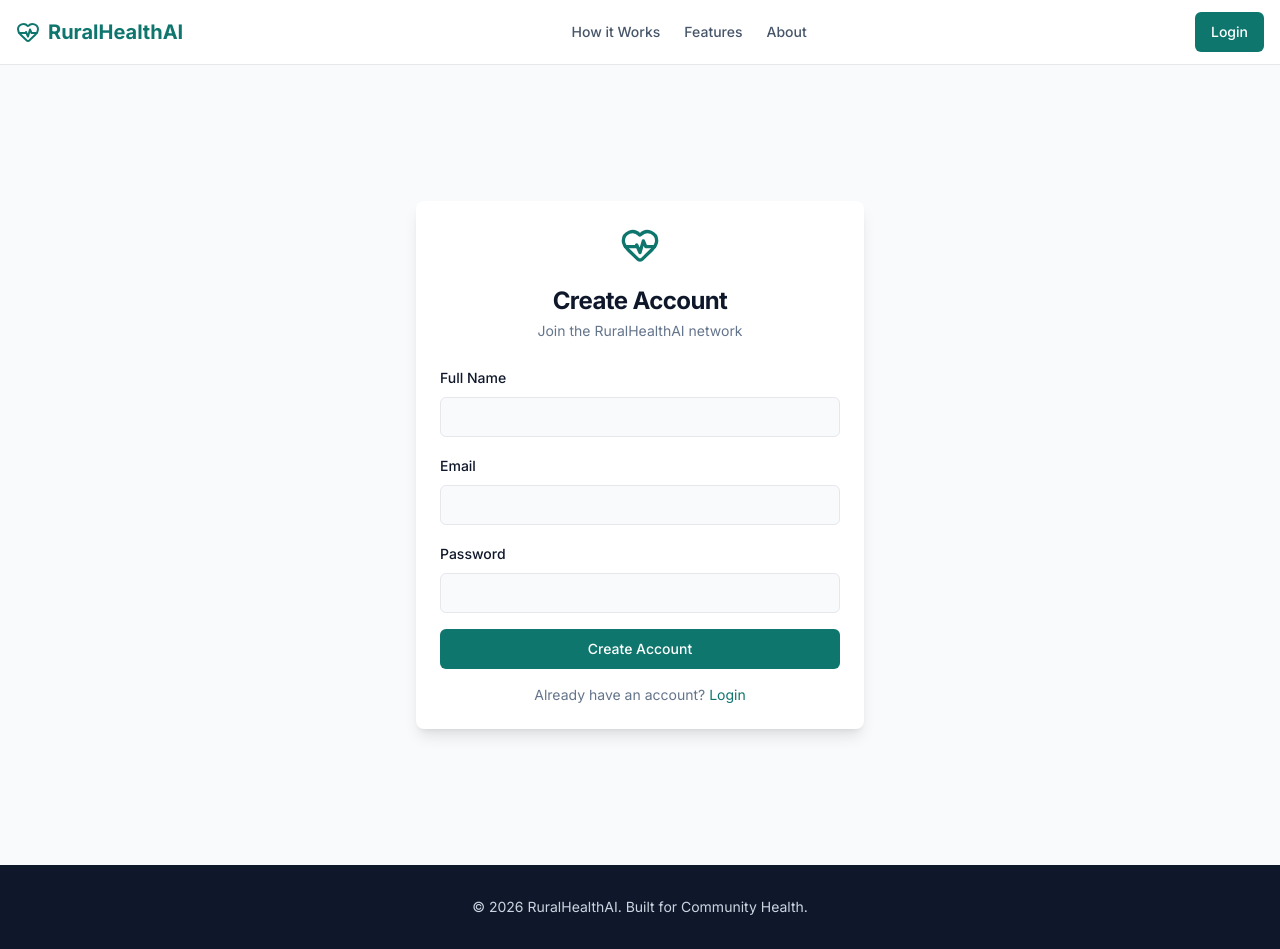
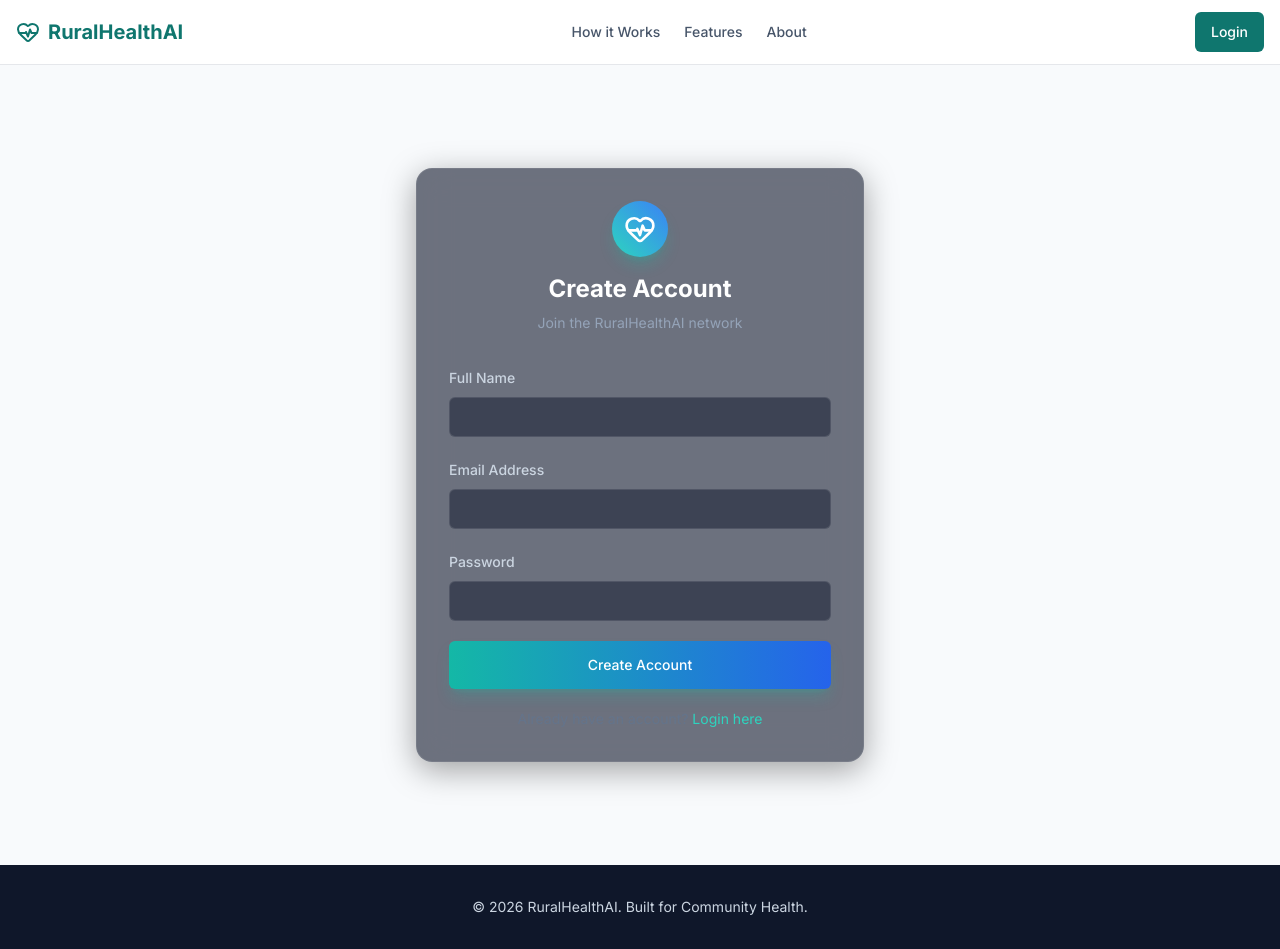
Before and after one commit to shoibahmad/RuralHealth, a React (Vite) app in the folder frontend/: page /register in a window 1280 px wide. Built offline with nearby package versions, Linux system fonts and the light colour scheme.

Commit message:
UI Overhaul: Dark Mode only, Glassmorphism, Animations, and User Name in Header

```diff
--- a/frontend/package.json
+++ b/frontend/package.json
@@ -16,6 +16,7 @@
     "@tanstack/react-query": "^5.90.19",
     "class-variance-authority": "^0.7.1",
     "clsx": "^2.1.1",
+    "framer-motion": "^12.29.0",
     "jwt-decode": "^4.0.0",
     "lucide-react": "^0.562.0",
     "react": "^19.2.0",
--- a/frontend/src/components/layout/DashboardLayout.tsx
+++ b/frontend/src/components/layout/DashboardLayout.tsx
@@ -8,12 +8,12 @@ import {
     LogOut,
     Menu,
     PlusCircle,
-    BarChart3,
-    Moon,
-    Sun
+    BarChart3
 } from "lucide-react";
 import { Button } from "../ui/button";
 import { cn } from "../../lib/utils";
+import { useAuth } from "../../context/AuthContext";
+import { motion, AnimatePresence } from "framer-motion";
 
 const SIDEBAR_ITEMS = [
     { label: "Dashboard", href: "/dashboard", icon: LayoutDashboard },
@@ -25,32 +25,15 @@ const SIDEBAR_ITEMS = [
 
 export function DashboardLayout() {
     const [sidebarOpen, setSidebarOpen] = useState(false);
-    const [isDark, setIsDark] = useState(false);
     const location = useLocation();
-
-    // Initialize theme
-    useState(() => {
-        if (document.documentElement.classList.contains('dark')) {
-            setIsDark(true);
-        }
-    });
-
-    const toggleTheme = () => {
-        const newDark = !isDark;
-        setIsDark(newDark);
-        if (newDark) {
-            document.documentElement.classList.add('dark');
-        } else {
-            document.documentElement.classList.remove('dark');
-        }
-    };
+    const { user, logout } = useAuth();
 
     return (
-        <div className="min-h-screen bg-slate-50 dark:bg-slate-950 flex transition-colors duration-300">
+        <div className="min-h-screen bg-transparent flex text-slate-100 overflow-hidden font-sans">
             {/* Sidebar Mobile Overlay */}
             {sidebarOpen && (
                 <div
-                    className="fixed inset-0 bg-black/50 z-40 md:hidden"
+                    className="fixed inset-0 bg-black/60 z-40 md:hidden backdrop-blur-sm"
                     onClick={() => setSidebarOpen(false)}
                 />
             )}
@@ -58,14 +41,21 @@ export function DashboardLayout() {
             {/* Sidebar */}
             <aside
                 className={cn(
-                    "fixed md:static inset-y-0 left-0 z-50 w-64 bg-white dark:bg-slate-900 border-r dark:border-slate-800 transition-transform duration-200 ease-in-out md:transform-none transform relative",
+                    "glass-sidebar fixed md:static inset-y-0 left-0 z-50 w-64 transition-transform duration-300 ease-out md:transform-none transform relative",
                     sidebarOpen ? "translate-x-0" : "-translate-x-full"
                 )}
             >
-                <div className="h-16 flex items-center px-6 border-b dark:border-slate-800">
-                    <span className="font-bold text-xl text-primary">RuralHealthAI</span>
+                <div className="h-20 flex items-center px-6 border-b border-white/5">
+                    <div className="flex items-center gap-2">
+                        <div className="bg-gradient-to-tr from-teal-400 to-blue-500 p-2 rounded-lg shadow-lg shadow-teal-500/20">
+                            <LayoutDashboard className="h-6 w-6 text-white" />
+                        </div>
+                        <span className="font-bold text-xl tracking-tight bg-clip-text text-transparent bg-gradient-to-r from-teal-200 to-blue-100">
+                            RuralHealthAI
+                        </span>
+                    </div>
                 </div>
-                <div className="p-4 space-y-1">
+                <div className="p-4 space-y-2 mt-4">
                     {SIDEBAR_ITEMS.map((item) => {
                         const isActive = location.pathname === item.href;
                         return (
@@ -74,56 +64,88 @@ export function DashboardLayout() {
                                 to={item.href}
                                 onClick={() => setSidebarOpen(false)}
                                 className={cn(
-                                    "flex items-center gap-3 px-3 py-2.5 rounded-md text-sm font-medium transition-colors",
+                                    "flex items-center gap-3 px-4 py-3 rounded-xl text-sm font-medium transition-all duration-200 group relative overflow-hidden",
                                     isActive
-                                        ? "bg-primary/10 text-primary dark:bg-primary/20 dark:text-primary-foreground"
-                                        : "text-slate-600 dark:text-slate-400 hover:bg-slate-100 dark:hover:bg-slate-800 hover:text-slate-900 dark:hover:text-slate-200"
+                                        ? "bg-gradient-to-r from-teal-500/20 to-blue-500/20 text-teal-200 shadow-md border border-white/5"
+                                        : "text-slate-400 hover:text-white hover:bg-white/5"
                                 )}
                             >
-                                <item.icon className="h-5 w-5" />
+                                {isActive && (
+                                    <motion.div
+                                        layoutId="activeTab"
+                                        className="absolute left-0 w-1 h-6 bg-teal-400 rounded-r-full"
+                                        initial={{ opacity: 0 }}
+                                        animate={{ opacity: 1 }}
+                                        exit={{ opacity: 0 }}
+                                    />
+                                )}
+                                <item.icon className={cn("h-5 w-5 transition-transform group-hover:scale-110", isActive ? "text-teal-400" : "text-slate-500 group-hover:text-slate-300")} />
                                 {item.label}
                             </Link>
                         )
                     })}
                 </div>
-                <div className="absolute bottom-4 left-4 right-4 space-y-2">
+                <div className="absolute bottom-6 left-4 right-4 space-y-3">
                     <Link to="/settings" onClick={() => setSidebarOpen(false)}>
-                        <Button variant="ghost" className="w-full justify-start text-slate-600 dark:text-slate-400 hover:bg-slate-100 dark:hover:bg-slate-800">
-                            <Settings className="mr-2 h-4 w-4" />
+                        <Button variant="ghost" className="w-full justify-start text-slate-400 hover:text-white hover:bg-white/5 rounded-xl h-11">
+                            <Settings className="mr-3 h-4 w-4" />
                             Settings
                         </Button>
                     </Link>
-                    <Button variant="ghost" className="w-full justify-start text-red-600 hover:text-red-700 hover:bg-red-50">
-                        <LogOut className="mr-2 h-4 w-4" />
+                    <Button
+                        variant="ghost"
+                        onClick={logout}
+                        className="w-full justify-start text-red-400 hover:text-red-300 hover:bg-red-500/10 rounded-xl h-11"
+                    >
+                        <LogOut className="mr-3 h-4 w-4" />
                         Logout
                     </Button>
                 </div>
             </aside>
 
             {/* Main Content */}
-            <div className="flex-1 flex flex-col min-w-0">
-                <header className="h-16 bg-white dark:bg-slate-900 border-b dark:border-slate-800 flex items-center justify-between px-4 md:px-8">
-                    <Button variant="ghost" size="icon" className="md:hidden" onClick={() => setSidebarOpen(true)}>
-                        <Menu className="h-6 w-6 dark:text-slate-200" />
-                    </Button>
-                    <h1 className="text-lg font-semibold text-slate-800 dark:text-slate-100 ml-2 md:ml-0">
-                        {SIDEBAR_ITEMS.find(i => i.href === location.pathname)?.label || "Dashboard"}
-                    </h1>
+            <div className="flex-1 flex flex-col min-w-0 relative">
+                <header className="h-20 glass border-b border-white/5 flex items-center justify-between px-6 md:px-10 sticky top-0 z-30">
                     <div className="flex items-center gap-4">
-                        <Button variant="ghost" size="icon" onClick={toggleTheme} className="text-slate-500 dark:text-slate-400">
-                            {isDark ? <Sun className="h-5 w-5" /> : <Moon className="h-5 w-5" />}
+                        <Button variant="ghost" size="icon" className="md:hidden text-slate-300 hover:bg-white/10" onClick={() => setSidebarOpen(true)}>
+                            <Menu className="h-6 w-6" />
                         </Button>
+                        <h1 className="text-xl font-bold text-white tracking-wide ml-2 md:ml-0">
+                            {SIDEBAR_ITEMS.find(i => i.href === location.pathname)?.label || "Dashboard"}
+                        </h1>
+                    </div>
+
+                    <div className="flex items-center gap-6">
                         <div className="hidden sm:flex flex-col items-end">
-                            <span className="text-sm font-medium text-slate-900 dark:text-slate-200">Dr. Health Worker</span>
-                            <span className="text-xs text-slate-500 dark:text-slate-400">Community Clinic A</span>
+                            <span className="text-sm font-semibold text-slate-100">
+                                {user?.full_name || "Dr. Health Worker"}
+                            </span>
+                            <span className="text-xs text-teal-400 font-medium tracking-wide uppercase">
+                                {user?.role ? user.role.replace('_', ' ') : "Medical Officer"}
+                            </span>
                         </div>
-                        <div className="h-8 w-8 rounded-full bg-primary/20 flex items-center justify-center text-primary font-bold">
-                            HW
+                        <div className="h-10 w-10 rounded-full bg-gradient-to-br from-teal-400 to-blue-600 p-[2px] shadow-lg shadow-teal-500/30">
+                            <div className="h-full w-full rounded-full bg-slate-900 flex items-center justify-center">
+                                <span className="font-bold text-white text-sm">
+                                    {user?.full_name ? user.full_name.charAt(0).toUpperCase() : "Dr"}
+                                </span>
+                            </div>
                         </div>
                     </div>
                 </header>
-                <main className="flex-1 p-4 md:p-8 overflow-auto">
-                    <Outlet />
+                <main className="flex-1 p-4 md:p-8 overflow-y-auto overflow-x-hidden scrollbar-thin scrollbar-thumb-slate-700 scrollbar-track-transparent">
+                    <AnimatePresence mode="wait">
+                        <motion.div
+                            key={location.pathname}
+                            initial={{ opacity: 0, y: 15, scale: 0.98 }}
+                            animate={{ opacity: 1, y: 0, scale: 1 }}
+                            exit={{ opacity: 0, y: -15, scale: 0.98 }}
+                            transition={{ duration: 0.3, ease: "easeOut" }}
+                            className="w-full max-w-7xl mx-auto"
+                        >
+                            <Outlet />
+                        </motion.div>
+                    </AnimatePresence>
                 </main>
             </div>
         </div>
--- a/frontend/src/index.css
+++ b/frontend/src/index.css
@@ -3,7 +3,56 @@
 @tailwind utilities;
 
 @layer base {
+  :root {
+    --background: 222 47% 11%;
+    /* Dark Slate Blue */
+    --foreground: 210 40% 98%;
+    --card: 217 33% 17%;
+    /* Lighter Slate for cards */
+    --card-foreground: 210 40% 98%;
+    --popover: 222 47% 11%;
+    --popover-foreground: 210 40% 98%;
+    --primary: 183 74% 35%;
+    /* Teal */
+    --primary-foreground: 210 40% 98%;
+    --secondary: 217 19% 27%;
+    --secondary-foreground: 210 40% 98%;
+    --muted: 217 19% 27%;
+    --muted-foreground: 215 20% 65%;
+    --accent: 217 19% 27%;
+    --accent-foreground: 210 40% 98%;
+    --destructive: 0 62% 30%;
+    --destructive-foreground: 210 40% 98%;
+    --border: 217 19% 27%;
+    --input: 217 19% 27%;
+    --ring: 183 74% 35%;
+  }
+
   body {
-    @apply bg-background text-slate-900 font-sans antialiased;
+    @apply bg-slate-950 text-slate-50 font-sans antialiased;
+    background-image: radial-gradient(at 0% 0%, hsla(253, 16%, 7%, 1) 0, transparent 50%), radial-gradient(at 50% 0%, hsla(225, 39%, 30%, 1) 0, transparent 50%), radial-gradient(at 100% 0%, hsla(339, 49%, 30%, 1) 0, transparent 50%);
+    background-attachment: fixed;
+    height: 100vh;
   }
 }
+
+.glass {
+  background: rgba(30, 41, 59, 0.4);
+  backdrop-filter: blur(12px);
+  -webkit-backdrop-filter: blur(12px);
+  border: 1px solid rgba(255, 255, 255, 0.1);
+  box-shadow: 0 4px 30px rgba(0, 0, 0, 0.1);
+}
+
+.glass-card {
+  background: rgba(15, 23, 42, 0.6);
+  backdrop-filter: blur(16px);
+  border: 1px solid rgba(255, 255, 255, 0.08);
+  box-shadow: 0 8px 32px 0 rgba(0, 0, 0, 0.36);
+}
+
+.glass-sidebar {
+  background: rgba(15, 23, 42, 0.75);
+  backdrop-filter: blur(20px);
+  border-right: 1px solid rgba(255, 255, 255, 0.05);
+}
--- a/frontend/src/pages/LoginPage.tsx
+++ b/frontend/src/pages/LoginPage.tsx
@@ -5,8 +5,9 @@ import { useAuth } from "../context/AuthContext";
 import { Button } from "../components/ui/button";
 import { Input } from "../components/ui/input";
 import { Label } from "../components/ui/label";
-import { Card, CardContent, CardHeader, CardTitle } from "../components/ui/card";
+
 import { HeartPulse, Loader2 } from "lucide-react";
+import { motion } from "framer-motion";
 
 export function LoginPage() {
     const [email, setEmail] = useState("");
@@ -47,53 +48,69 @@ export function LoginPage() {
     };
 
     return (
-        <div className="min-h-screen flex items-center justify-center bg-slate-50 px-4">
-            <Card className="w-full max-w-md border-none shadow-lg">
-                <CardHeader className="space-y-1 text-center">
-                    <div className="flex justify-center mb-4 text-primary">
-                        <HeartPulse className="h-10 w-10" />
+        <div className="min-h-screen flex items-center justify-center p-4">
+            <motion.div
+                initial={{ opacity: 0, scale: 0.95 }}
+                animate={{ opacity: 1, scale: 1 }}
+                vocab="0.5"
+                className="w-full max-w-md"
+            >
+                <div className="glass-card rounded-2xl p-8 shadow-2xl">
+                    <div className="text-center mb-8">
+                        <div className="flex justify-center mb-4">
+                            <div className="bg-gradient-to-tr from-teal-400 to-blue-500 p-3 rounded-full shadow-lg shadow-teal-500/30">
+                                <HeartPulse className="h-8 w-8 text-white" />
+                            </div>
+                        </div>
+                        <h2 className="text-2xl font-bold text-white mb-2">Welcome Back</h2>
+                        <p className="text-slate-400 text-sm">Sign in to access the RuralHealthAI platform</p>
                     </div>
-                    <CardTitle className="text-2xl font-bold">Welcome back</CardTitle>
-                    <p className="text-sm text-slate-500">Sign in to RuralHealthAI</p>
-                </CardHeader>
-                <CardContent>
-                    <form onSubmit={handleSubmit} className="space-y-4">
+
+                    <form onSubmit={handleSubmit} className="space-y-5">
                         <div className="space-y-2">
-                            <Label htmlFor="email">Email</Label>
+                            <Label htmlFor="email" className="text-slate-300">Email Address</Label>
                             <Input
                                 id="email"
                                 type="email"
-                                placeholder="healthworker@example.com"
+                                placeholder="name@clinic.com"
                                 value={email}
                                 onChange={(e) => setEmail(e.target.value)}
                                 required
+                                className="bg-slate-900/50 border-white/10 text-white placeholder:text-slate-600 focus:border-teal-500/50 focus:ring-teal-500/20"
                             />
                         </div>
                         <div className="space-y-2">
-                            <Label htmlFor="password">Password</Label>
+                            <Label htmlFor="password" className="text-slate-300">Password</Label>
                             <Input
                                 id="password"
                                 type="password"
                                 value={password}
                                 onChange={(e) => setPassword(e.target.value)}
                                 required
+                                className="bg-slate-900/50 border-white/10 text-white focus:border-teal-500/50 focus:ring-teal-500/20"
                             />
                         </div>
 
                         {error && (
-                            <div className="text-red-500 text-sm font-medium">{error}</div>
+                            <div className="p-3 rounded-md bg-red-500/10 border border-red-500/20 text-red-400 text-sm text-center">
+                                {error}
+                            </div>
                         )}
 
-                        <Button className="w-full" type="submit" disabled={loginMutation.isPending}>
-                            {loginMutation.isPending ? <Loader2 className="mr-2 h-4 w-4 animate-spin" /> : "Sign In"}
+                        <Button
+                            className="w-full bg-gradient-to-r from-teal-500 to-blue-600 hover:from-teal-400 hover:to-blue-500 text-white border-0 shadow-lg shadow-teal-500/25 py-6 font-medium transition-all duration-300"
+                            type="submit"
+                            disabled={loginMutation.isPending}
+                        >
+                            {loginMutation.isPending ? <Loader2 className="mr-2 h-5 w-5 animate-spin" /> : "Sign In"}
                         </Button>
 
-                        <div className="text-center text-sm text-slate-500 mt-4">
-                            Dont have an account? <Link to="/register" className="text-primary hover:underline">Register</Link>
+                        <div className="text-center text-sm text-slate-500 mt-6">
+                            Don't have an account? <Link to="/register" className="text-teal-400 hover:text-teal-300 hover:underline transition-colors">Register now</Link>
                         </div>
                     </form>
-                </CardContent>
-            </Card>
+                </div>
+            </motion.div>
         </div>
     )
 }
--- a/frontend/src/pages/RegisterPage.tsx
+++ b/frontend/src/pages/RegisterPage.tsx
@@ -4,8 +4,8 @@ import { useMutation } from "@tanstack/react-query";
 import { Button } from "../components/ui/button";
 import { Input } from "../components/ui/input";
 import { Label } from "../components/ui/label";
-import { Card, CardContent, CardHeader, CardTitle } from "../components/ui/card";
 import { HeartPulse, Loader2 } from "lucide-react";
+import { motion } from "framer-motion";
 
 export function RegisterPage() {
     const [formData, setFormData] = useState({
@@ -51,61 +51,78 @@ export function RegisterPage() {
     };
 
     return (
-        <div className="min-h-screen flex items-center justify-center bg-slate-50 px-4">
-            <Card className="w-full max-w-md border-none shadow-lg">
-                <CardHeader className="space-y-1 text-center">
-                    <div className="flex justify-center mb-4 text-primary">
-                        <HeartPulse className="h-10 w-10" />
+        <div className="min-h-screen flex items-center justify-center p-4">
+            <motion.div
+                initial={{ opacity: 0, scale: 0.95 }}
+                animate={{ opacity: 1, scale: 1 }}
+                vocab="0.5"
+                className="w-full max-w-md"
+            >
+                <div className="glass-card rounded-2xl p-8 shadow-2xl">
+                    <div className="text-center mb-8">
+                        <div className="flex justify-center mb-4">
+                            <div className="bg-gradient-to-tr from-teal-400 to-blue-500 p-3 rounded-full shadow-lg shadow-teal-500/30">
+                                <HeartPulse className="h-8 w-8 text-white" />
+                            </div>
+                        </div>
+                        <h2 className="text-2xl font-bold text-white mb-2">Create Account</h2>
+                        <p className="text-slate-400 text-sm">Join the RuralHealthAI network</p>
                     </div>
-                    <CardTitle className="text-2xl font-bold">Create Account</CardTitle>
-                    <p className="text-sm text-slate-500">Join the RuralHealthAI network</p>
-                </CardHeader>
-                <CardContent>
-                    <form onSubmit={handleSubmit} className="space-y-4">
+
+                    <form onSubmit={handleSubmit} className="space-y-5">
                         <div className="space-y-2">
-                            <Label htmlFor="full_name">Full Name</Label>
+                            <Label htmlFor="full_name" className="text-slate-300">Full Name</Label>
                             <Input
                                 id="full_name"
                                 value={formData.full_name}
                                 onChange={handleChange}
                                 required
+                                className="bg-slate-900/50 border-white/10 text-white placeholder:text-slate-600 focus:border-teal-500/50 focus:ring-teal-500/20"
                             />
                         </div>
                         <div className="space-y-2">
-                            <Label htmlFor="email">Email</Label>
+                            <Label htmlFor="email" className="text-slate-300">Email Address</Label>
                             <Input
                                 id="email"
                                 type="email"
                                 value={formData.email}
                                 onChange={handleChange}
                                 required
+                                className="bg-slate-900/50 border-white/10 text-white placeholder:text-slate-600 focus:border-teal-500/50 focus:ring-teal-500/20"
                             />
                         </div>
                         <div className="space-y-2">
-                            <Label htmlFor="password">Password</Label>
+                            <Label htmlFor="password" className="text-slate-300">Password</Label>
                             <Input
                                 id="password"
                                 type="password"
                                 value={formData.password}
                                 onChange={handleChange}
                                 required
+                                className="bg-slate-900/50 border-white/10 text-white focus:border-teal-500/50 focus:ring-teal-500/20"
                             />
                         </div>
 
                         {error && (
-                            <div className="text-red-500 text-sm font-medium">{error}</div>
+                            <div className="p-3 rounded-md bg-red-500/10 border border-red-500/20 text-red-400 text-sm text-center">
+                                {error}
+                            </div>
                         )}
 
-                        <Button className="w-full" type="submit" disabled={registerMutation.isPending}>
-                            {registerMutation.isPending ? <Loader2 className="mr-2 h-4 w-4 animate-spin" /> : "Create Account"}
+                        <Button
+                            className="w-full bg-gradient-to-r from-teal-500 to-blue-600 hover:from-teal-400 hover:to-blue-500 text-white border-0 shadow-lg shadow-teal-500/25 py-6 font-medium transition-all duration-300"
+                            type="submit"
+                            disabled={registerMutation.isPending}
+                        >
+                            {registerMutation.isPending ? <Loader2 className="mr-2 h-5 w-5 animate-spin" /> : "Create Account"}
                         </Button>
 
-                        <div className="text-center text-sm text-slate-500 mt-4">
-                            Already have an account? <Link to="/login" className="text-primary hover:underline">Login</Link>
+                        <div className="text-center text-sm text-slate-500 mt-6">
+                            Already have an account? <Link to="/login" className="text-teal-400 hover:text-teal-300 hover:underline transition-colors">Login here</Link>
                         </div>
                     </form>
-                </CardContent>
-            </Card>
+                </div>
+            </motion.div>
         </div>
     )
 }
```
Also changed, not shown: 1 other file (tests, documents, lock files or other folders).
